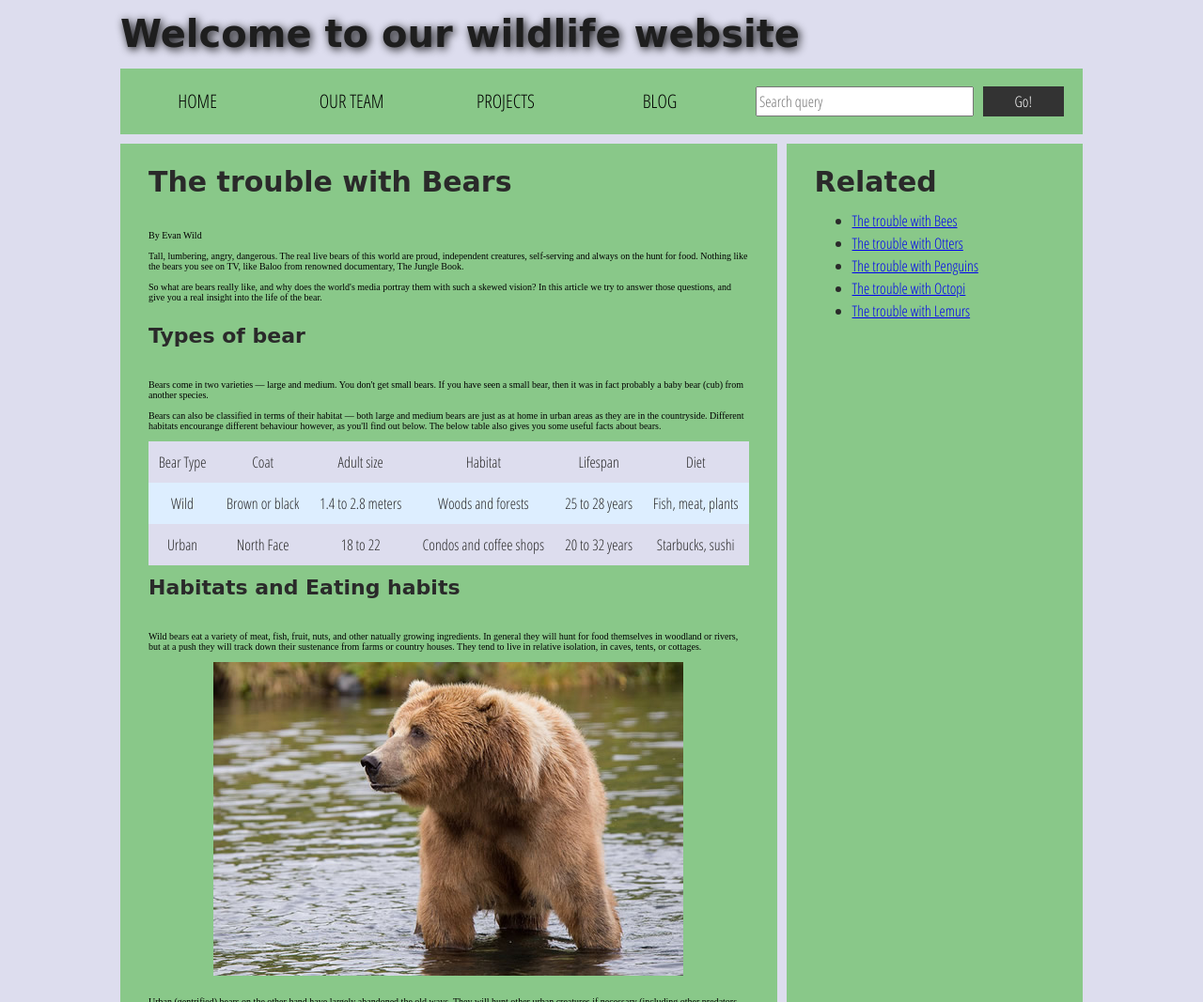
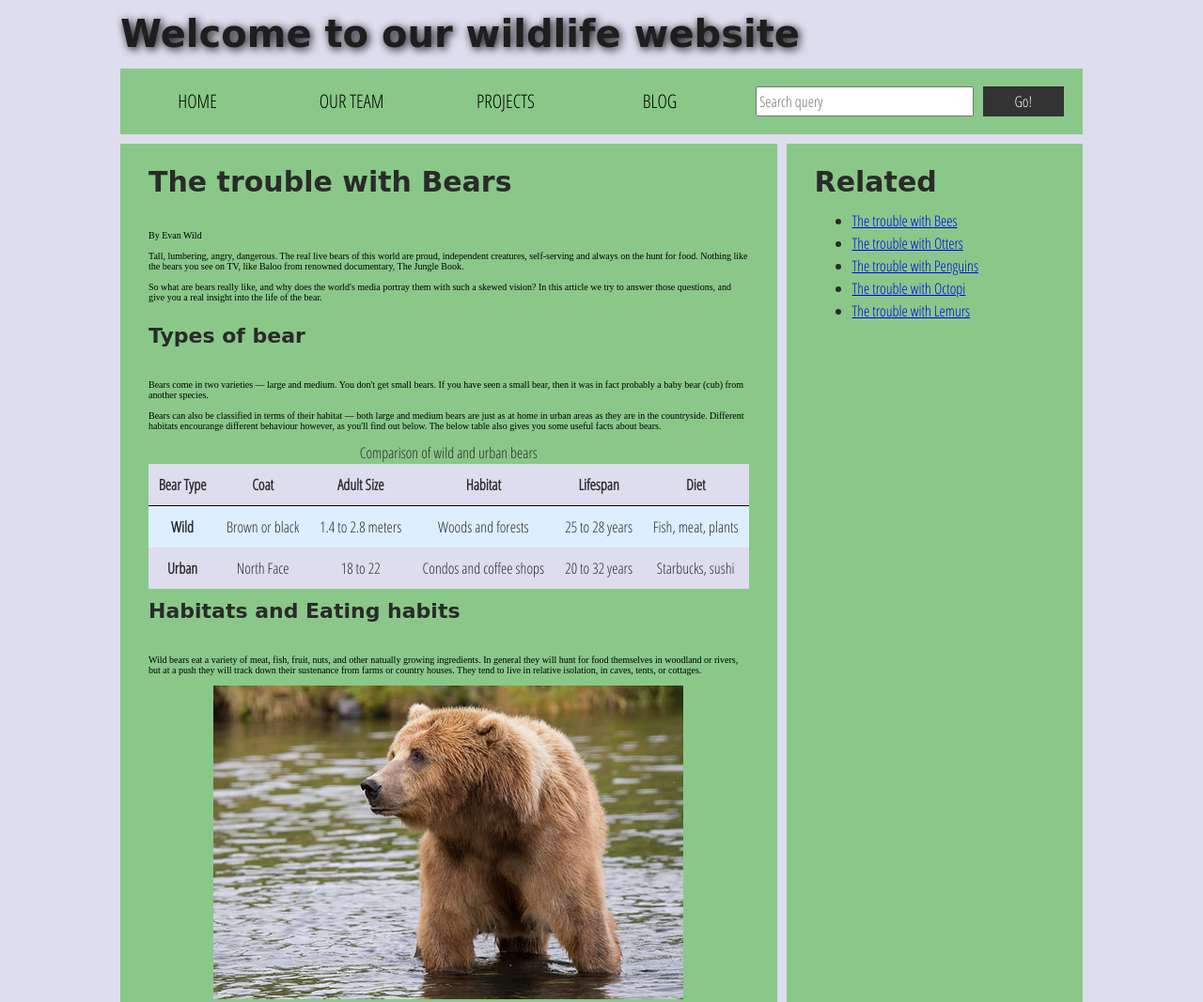
Before and after one commit to annaerdi/WebEngineering_BasePlayground, a website built with Vite: page index.html in a window 1280 px wide. Shown: the top 1067 px of the page at 94% size. Built offline with nearby package versions, Linux system fonts and the light colour scheme; no server answers; a web font is replaced by a local one.

Commit message:
Improve comment section button and table accessibility

```diff
--- a/index.html
+++ b/index.html
@@ -72,19 +72,22 @@
         facts about bears.
         <br /><br />
         <table role="table" aria-label="Bear facts table">
+          <caption>
+            Comparison of wild and urban bears
+          </caption>
           <thead>
             <tr>
-              <td>Bear Type</td>
-              <td>Coat</td>
-              <td>Adult size</td>
-              <td>Habitat</td>
-              <td>Lifespan</td>
-              <td>Diet</td>
+              <th scope="col">Bear Type</th>
+              <th scope="col">Coat</th>
+              <th scope="col">Adult Size</th>
+              <th scope="col">Habitat</th>
+              <th scope="col">Lifespan</th>
+              <th scope="col">Diet</th>
             </tr>
           </thead>
           <tbody>
             <tr>
-              <td>Wild</td>
+              <th scope="row">Wild</th>
               <td>Brown or black</td>
               <td>1.4 to 2.8 meters</td>
               <td>Woods and forests</td>
@@ -92,7 +95,7 @@
               <td>Fish, meat, plants</td>
             </tr>
             <tr>
-              <td>Urban</td>
+              <th scope="row">Urban</th>
               <td>North Face</td>
               <td>18 to 22</td>
               <td>Condos and coffee shops</td>
@@ -169,13 +172,13 @@
           them, and thinks they sound cool.
         </aside>
         <section class="comments" aria-label="Comments section">
-          <div
+          <button
             class="show-hide"
             aria-expanded="false"
             aria-controls="comments-wrapper"
           >
             Show comments
-          </div>
+          </button>
 
           <div class="comment-wrapper">
             <h2><font size="6">Add comment</font></h2>
```
Also changed, not shown: README.md.
